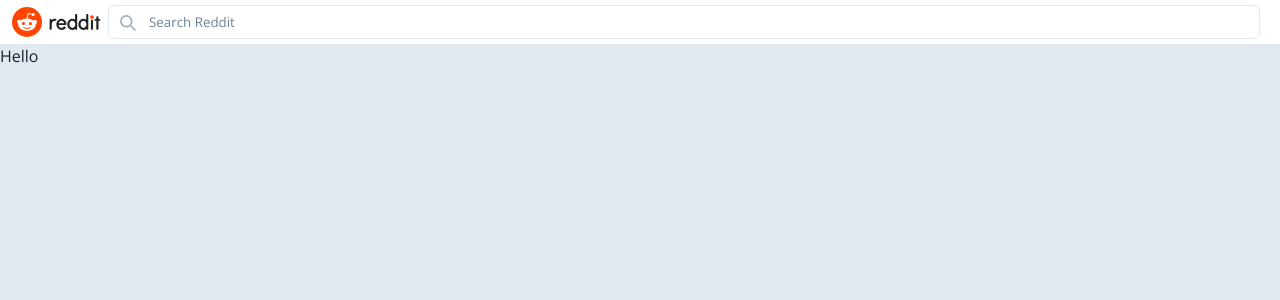
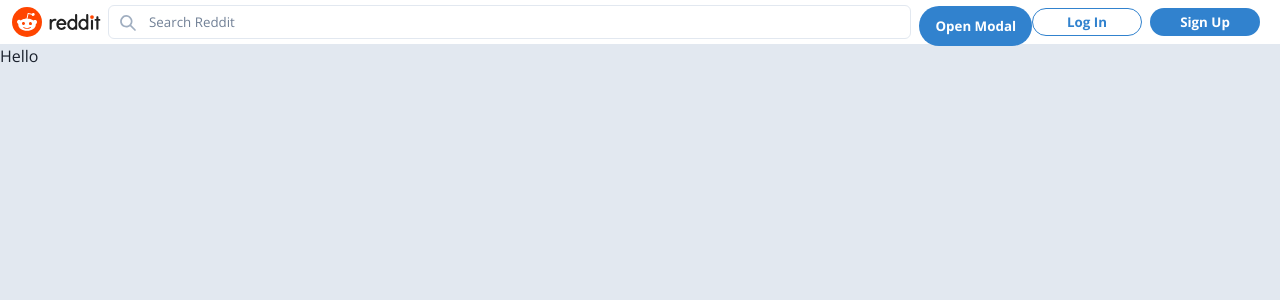
Before and after one commit to Shanto96/reddit-clone, a Next.js app: page / in a window 1280 px wide. Shown: the top 300 px of the page. Built offline with nearby package versions, Linux system fonts and the light colour scheme.

Commit message:
setting auth modal state

```diff
--- a/package.json
+++ b/package.json
@@ -24,6 +24,7 @@
     "next": "13.1.6",
     "react": "18.2.0",
     "react-dom": "18.2.0",
+    "recoil": "^0.7.6",
     "typescript": "4.9.4"
   }
 }
--- /dev/null
+++ b/src/Components/Modal/AuthModal.tsx
@@ -0,0 +1,41 @@
+import {
+  Modal,
+  ModalOverlay,
+  ModalContent,
+  ModalHeader,
+  ModalFooter,
+  ModalBody,
+  ModalCloseButton,
+  Button,
+  useDisclosure,
+} from "@chakra-ui/react";
+import React from "react";
+
+type AuthModalProps = {};
+
+const AuthModal: React.FC<AuthModalProps> = () => {
+  const { isOpen, onOpen, onClose } = useDisclosure();
+  return (
+    <>
+      <Button onClick={onOpen}>Open Modal</Button>
+
+      <Modal isOpen={isOpen} onClose={onClose}>
+        <ModalOverlay />
+
+        <ModalContent>
+          <ModalHeader>Modal Title</ModalHeader>
+          <ModalCloseButton />
+          <ModalBody></ModalBody>
+
+          <ModalFooter>
+            <Button colorScheme="blue" mr={3} onClick={onClose}>
+              Close
+            </Button>
+            <Button variant="ghost">Secondary Action</Button>
+          </ModalFooter>
+        </ModalContent>
+      </Modal>
+    </>
+  );
+};
+export default AuthModal;
--- a/src/Components/Navbar/Navbar.tsx
+++ b/src/Components/Navbar/Navbar.tsx
@@ -1,5 +1,6 @@
 import { Flex, Image } from '@chakra-ui/react';
 import React from 'react';
+import RightContent from './RightContent/RightContent';
 import SearchInput from './SearchInput';
 
 
@@ -13,6 +14,7 @@ const Navbar:React.FC = () => {
                 <Image src="/images/redditText.svg" height="44px" display={{base:"none",md:"unset"}}/>
             </Flex>
             <SearchInput/>
+            <RightContent />
        </Flex>
     )
 }
--- /dev/null
+++ b/src/Components/Navbar/RightContent/AuthButtons.tsx
@@ -0,0 +1,30 @@
+import { Button, Flex } from "@chakra-ui/react";
+import React from "react";
+
+type AuthButtonsProps = {};
+
+const AuthButtons: React.FC<AuthButtonsProps> = () => {
+  return (
+    <>
+      <Button
+        variant="outline"
+        height="28px"
+        display={{ base: "none", sm: "flex" }}
+        width={{ base: "70px", md: "110px" }}
+        mr={2}
+      >
+        Log In
+      </Button>
+      <Button
+        height="28px"
+        display={{ base: "none", sm: "flex" }}
+        width={{ base: "70px", md: "110px" }}
+        mr={2}
+      >
+        {" "}
+        Sign Up
+      </Button>
+    </>
+  );
+};
+export default AuthButtons;
--- /dev/null
+++ b/src/Components/Navbar/RightContent/RightContent.tsx
@@ -0,0 +1,18 @@
+import AuthModal from "@/Components/Modal/AuthModal";
+import { Flex } from "@chakra-ui/react";
+import React from "react";
+import AuthButtons from "./AuthButtons";
+
+type RightContentProps = {};
+
+const RightContent: React.FC<RightContentProps> = () => {
+  return (
+    <>
+      <AuthModal />
+      <Flex justify="center" align="center">
+        <AuthButtons />
+      </Flex>
+    </>
+  );
+};
+export default RightContent;
--- /dev/null
+++ b/src/chakara/button.ts
@@ -0,0 +1,45 @@
+import type { ComponentStyleConfig } from "@chakra-ui/theme";
+
+export const Button: ComponentStyleConfig = {
+  baseStyle: {
+    borderRadius: "60px",
+    fontSize: "10pt",
+    fontWeight: 700,
+    _focus: {
+      boxShadow: "none",
+    },
+  },
+
+  sizes: {
+    sm: {
+      fontSize: "8pt",
+    },
+    md: {
+      fontSize: "10pt",
+      // height: "28px",
+    },
+  },
+  variants: {
+    solid: {
+      color: "white",
+
+      bg: "blue.500",
+      _hover: {
+        bg: "blue.400",
+      },
+    },
+    outline: {
+      color: "blue.500",
+      border: "1px solid",
+      borderColor: "blue.500",
+    },
+    oauth: {
+      height: "34px",
+      border: "1px solid",
+      borderColor: "gray.300",
+      _hover: {
+        bg: "gray.50",
+      },
+    },
+  },
+};
--- a/src/chakara/theme.tsx
+++ b/src/chakara/theme.tsx
@@ -3,6 +3,7 @@ import { extendTheme } from "@chakra-ui/react"
 import '@fontsource/open-sans/300.css'
 import '@fontsource/open-sans/400.css'
 import '@fontsource/open-sans/700.css'
+import{ Button }from './button'
 // 2. Call `extendTheme` and pass your custom values
 export const theme = extendTheme({
   colors: {
@@ -22,6 +23,6 @@ export const theme = extendTheme({
     })
   },
   components: {
-
+    Button,
   }
 })
--- a/src/pages/_app.tsx
+++ b/src/pages/_app.tsx
@@ -1,13 +1,18 @@
-import * as React from 'react'
-import {  ChakraProvider } from '@chakra-ui/react'
-import type { AppProps } from 'next/app'
-import {theme} from '../chakara/theme'
-import Layout from '../Components/Layouts/Layout'
+import * as React from "react";
+import { ChakraProvider } from "@chakra-ui/react";
+import type { AppProps } from "next/app";
+import { theme } from "../chakara/theme";
+import Layout from "../Components/Layouts/Layout";
+import { RecoilRoot } from "recoil";
+
 export default function App({ Component, pageProps }: AppProps) {
-  return <ChakraProvider theme={theme}>
-    <Layout >
-    <Component {...pageProps} />
-      </Layout>
-
-    </ChakraProvider>
+  return (
+    <RecoilRoot>
+      <ChakraProvider theme={theme}>
+        <Layout>
+          <Component {...pageProps} />
+        </Layout>
+      </ChakraProvider>
+    </RecoilRoot>
+  );
 }
```
Also changed, not shown: src/atoms/AuthModalAtom.ts (added, +16 -0 lines), 1 other file (tests, documents, lock files or other folders).
